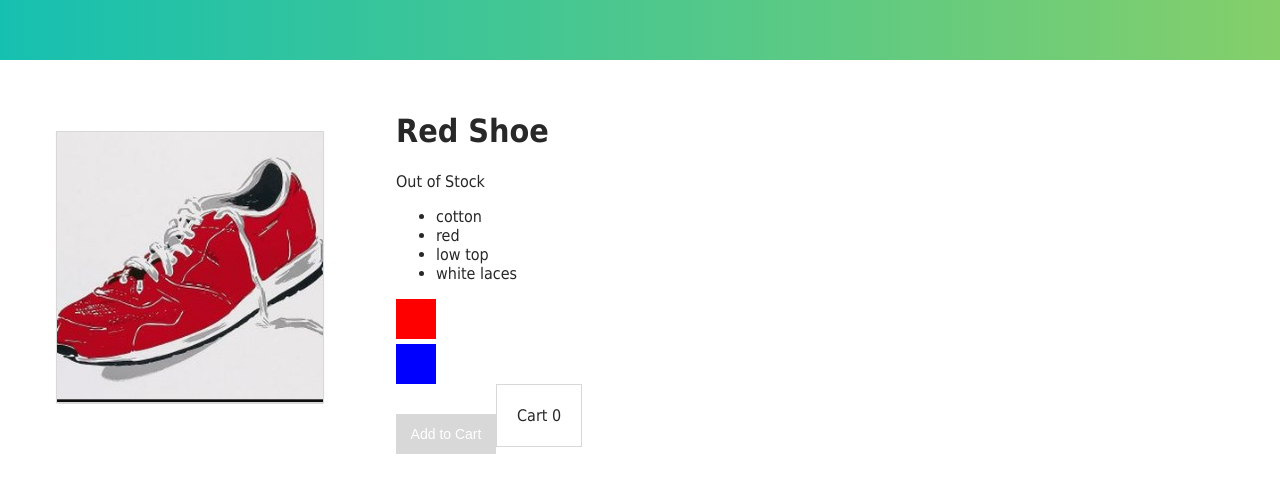
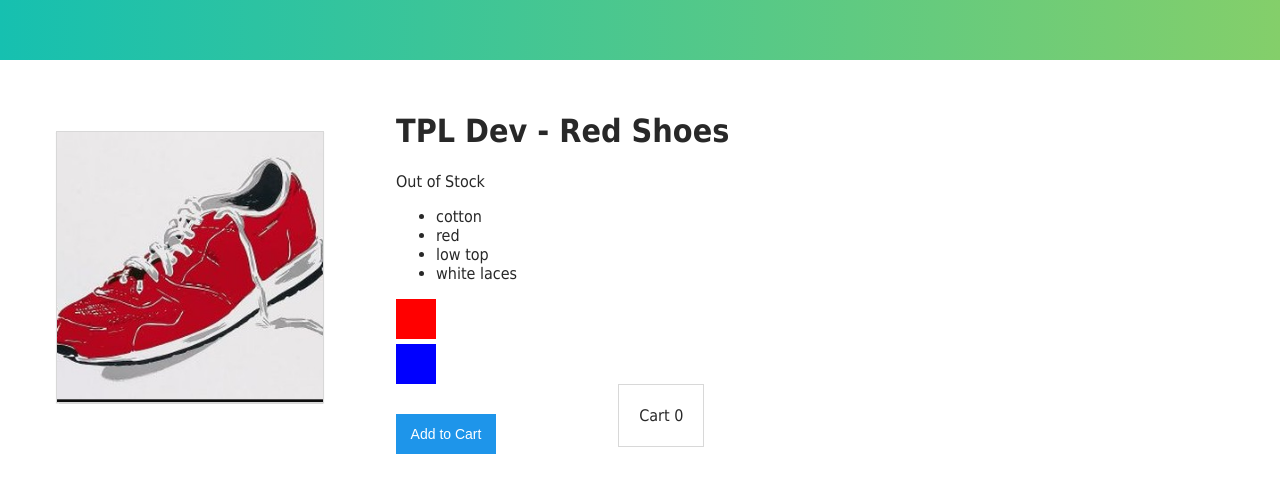
Before and after one commit to bml104/producttest, a plain HTML site: page index.html in a window 1280 px wide. Drawn offline with nearby package versions, Linux system fonts and the light colour scheme.

Commit message:
Cleaned Up HTML

```diff
--- a/index.html
+++ b/index.html
@@ -13,7 +13,7 @@
                <img v-bind:src="image">
             </div>
             <div id='product-info'>
-              <h1>{{product}}</h1>
+               <h1>{{title}}</h1>
                <p v-if="inventory > 10">In Stock</p>
                <p v-else-if="inventory <= 10 && inventory > 0" >Almost Gonze</p>
                <p v-else>Out of Stock</p>
@@ -34,13 +34,9 @@
                <div class='cart'>
                   <p>Cart {{cart}}</p>
                </div>
-
-
             </div>
          </div>
-
       </div>
-
       <script src="https://cdn.jsdelivr.net/npm/vue@2.5.21/dist/vue.js"></script>
       <script src="main.js"></script>
    </body>
--- a/main.js
+++ b/main.js
@@ -1,12 +1,24 @@
+
+Vue.component('product',{
+  template: ``
+
+
+
+})
+
+
+
+
 var app = new Vue({
   el: '#app',
   data:{
-    product: 'Red Shoe',
+    product: 'Red Shoes',
+    brand: "TPL Dev",
     description: 'Red Baller Shoes',
     image: '/img/red.png',
     shoeUrl: 'https://www.tangeroutlet.com/daytona',
     inventory: 0,
-    inStock: false,
+    inStock: true,
     onSale: false,
     details: ["cotton", "red", "low top", "white laces"],
     shoeSizes: ["9", "10", "11", "11.5"],
@@ -31,6 +43,11 @@ var app = new Vue({
     updateProduct: function(variantImage){
       this.image = variantImage
     }
+  },
+  computed: {
+   title(){
+     return this.brand + " - " + this.product
+   }
   }
 
 })
```
Lines whose indentation alone changed are shown as unchanged.
